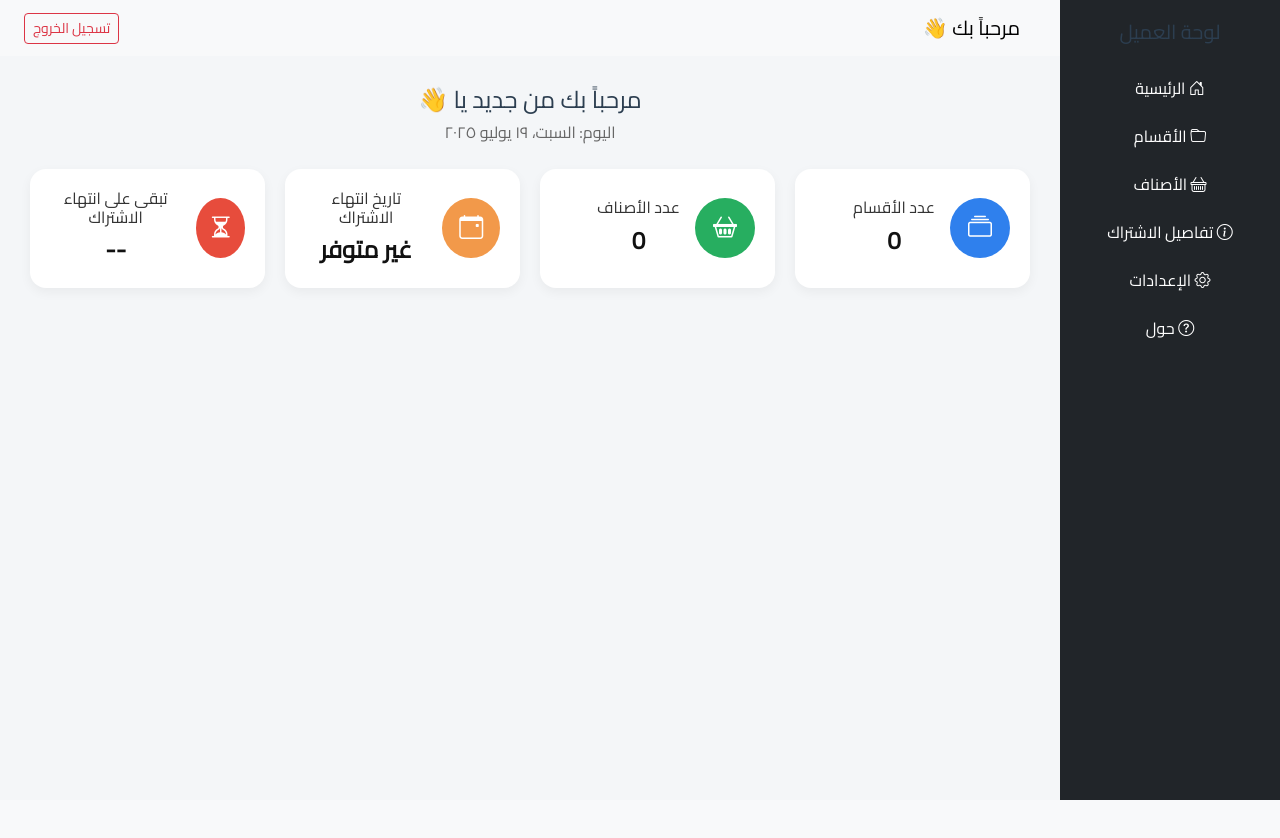
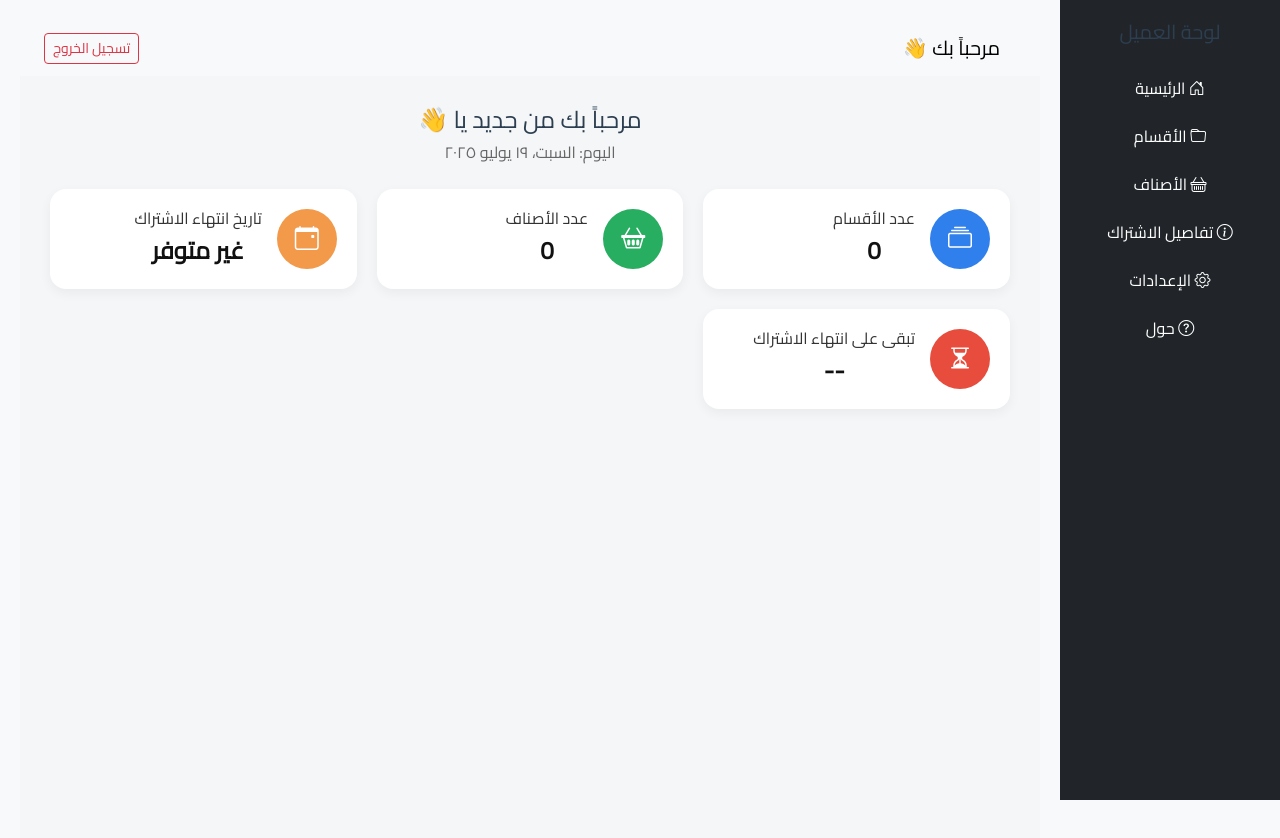
Before and after one commit to alhagree/menu-agent, a Vue app: page /client in a window 1280 px wide. Shown: the top 838 px of the page. Before the commit the page ends 800 px from the top, so only its background shows below. Built offline with nearby package versions, Linux system fonts and the light colour scheme; no server answers; sample sign-in values are in the browser's storage.

Commit message:
fix : Agent style

```diff
--- a/src/components/ClientLayout.vue
+++ b/src/components/ClientLayout.vue
@@ -1,9 +1,16 @@
 <template>
-  <div class="client-layout">
-    <ClientSidebar />
-    <main class="client-main">
+  <div class="client-layout d-flex">
+    <!-- ✅ الزر يظهر فقط على الموبايل -->
+    <button class="toggle-sidebar-btn d-md-none" @click="sidebarOpen = true">
+      ☰
+    </button>
+
+    <!-- ✅ الشريط الجانبي -->
+    <ClientSidebar :isOpen="sidebarOpen" @toggle-sidebar="sidebarOpen = $event" />
+
+    <!-- ✅ المحتوى -->
+    <main class="main-content flex-grow-1">
       <ClientTopbar />
-      <!-- ✅ شريط علوي جديد -->
       <router-view />
     </main>
   </div>
@@ -15,31 +22,40 @@ import ClientTopbar from "./ClientTopbar.vue";
 
 export default {
   name: "ClientLayout",
-  components: {
-    ClientSidebar,
-    ClientTopbar,
+  components: { ClientSidebar, ClientTopbar },
+  data() {
+    return {
+      sidebarOpen: false,
+    };
   },
 };
 </script>
 
 <style scoped>
 .client-layout {
-  display: flex;
-  height: 100vh;
-  overflow: hidden;
+  position: relative;
 }
 
-.client-main {
-  flex: 1;
-  background: #f9f9f9;
-  overflow-y: auto;
-  display: flex;
-  flex-direction: column;
+.main-content {
+  margin-right: 220px; /* افتراضياً */
+  padding: 20px;
 }
 
-nav.navbar {
-  position: sticky;
-  top: 0;
-  z-index: 100;
+@media (max-width: 767px) {
+  .main-content {
+    margin-right: 0;
+  }
+  .toggle-sidebar-btn {
+    position: fixed;
+    top: 10px;
+    right: 10px;
+    background: #0d6efd;
+    color: white;
+    border: none;
+    padding: 8px 12px;
+    font-size: 1.2rem;
+    z-index: 1100;
+    border-radius: 5px;
+  }
 }
 </style>
--- a/src/components/ClientSidebar.vue
+++ b/src/components/ClientSidebar.vue
@@ -1,9 +1,10 @@
 <template>
-  <div class="sidebar">
+  <div :class="['sidebar', { 'sidebar-open': isOpen, 'sidebar-closed': !isOpenOnMobile }]">
+    <button class="btn-close d-md-none" @click="closeSidebar">×</button>
     <h5 class="mb-4">لوحة العميل</h5>
     <ul class="nav flex-column">
       <li class="nav-item mb-2" v-for="link in links" :key="link.name">
-        <router-link :to="link.to" class="nav-link text-white">
+        <router-link :to="link.to" class="nav-link text-white" @click="closeSidebar">
           <i :class="link.icon"></i> {{ link.name }}
         </router-link>
       </li>
@@ -14,17 +15,26 @@
 <script>
 export default {
   name: "ClientSidebar",
+  props: {
+    isOpen: Boolean,
+  },
+  computed: {
+    isOpenOnMobile() {
+      return window.innerWidth < 768 ? this.isOpen : true;
+    },
+  },
+  methods: {
+    closeSidebar() {
+      this.$emit("toggle-sidebar", false);
+    },
+  },
   data() {
     return {
       links: [
         { name: "الرئيسية", to: "/client", icon: "bi bi-house-door" },
         { name: "الأقسام", to: "/client/sections", icon: "bi bi-folder" },
         { name: "الأصناف", to: "/client/items", icon: "bi bi-basket" },
-        {
-          name: "تفاصيل الاشتراك",
-          to: "/client/subscription",
-          icon: "bi bi-info-circle",
-        },
+        { name: "تفاصيل الاشتراك", to: "/client/subscription", icon: "bi bi-info-circle" },
         { name: "الإعدادات", to: "/client/settings", icon: "bi bi-gear" },
         { name: "حول", to: "/client/about", icon: "bi bi-question-circle" },
       ],
@@ -40,6 +50,27 @@ export default {
   padding: 20px;
   width: 220px;
   height: 100vh;
+  position: fixed;
+  right: 0;
+  top: 0;
+  z-index: 1050;
+  transition: transform 0.3s ease;
+}
+
+.sidebar-closed {
+  transform: translateX(100%);
+}
+
+.sidebar-open {
+  transform: translateX(0);
+}
+
+.btn-close {
+  background: none;
+  border: none;
+  color: white;
+  font-size: 1.5rem;
+  margin-bottom: 10px;
 }
 
 .nav-link {
```
